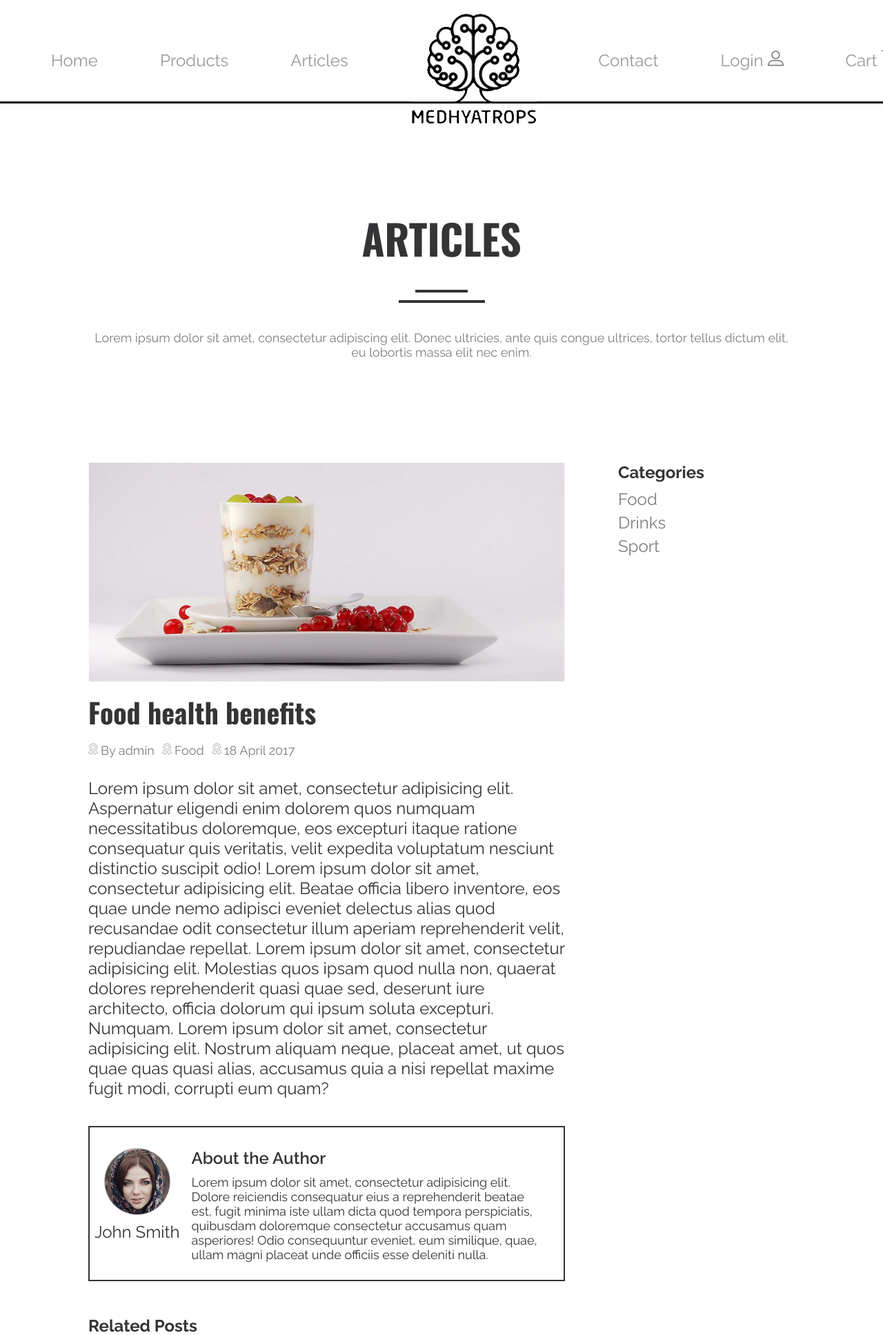
After one commit to Dobrohotova/medhyatrops, a PHP site: page /article1.php in a window 1280 px wide. The commit adds this page. Shown: the top 1935 px of the page at 69% size. Run offline with PHP 8.4, Linux system fonts and the light colour scheme.

Commit message:
article specific 1 (not finished, needs related posts)

```diff
--- /dev/null
+++ b/article1.php
@@ -0,0 +1,61 @@
+<!DOCTYPE html>
+<html>
+<head>
+	<meta charset="utf-8">
+	<meta name="author" content="Irina Dobrohotova">
+	<meta name="description" content="Irina Dobrohotova">
+	<meta name="keywords" content="Medhyatrops">
+	<meta name="viewport" content="">
+	<title>Medhyatrops</title>
+
+	<link href="https://fonts.googleapis.com/css?family=Oswald:300,400,600,700|Raleway:300,400,600,700" rel="stylesheet">
+	<link rel="stylesheet" type="text/css" href="styles/header.css">
+  	<link href="styles/article1.css" rel="stylesheet">
+</head>
+<body>
+<div class="container">
+	<?php include('header.html'); ?>
+	<div class="articles">
+		<h1>Articles</h1>
+		<div class="line1"></div>
+		<div class="line2"></div>
+		<h3>Lorem ipsum dolor sit amet, consectetur adipiscing elit. Donec ultricies, ante quis congue ultrices, tortor tellus dictum elit, eu lobortis massa elit nec enim.</h3>
+	</div>
+	<div class="articles_all">
+		<div class="left">
+			<div class="article_holder">
+				<img src="media/images/articleinside1.png">
+				<h2 class="article_h">Food health benefits</h2>
+				<div class="article_small">
+						<img src="media/images/icons/article.png">
+						<span>By admin</span>
+						<img src="media/images/icons/article.png">
+						<span>Food</span>
+						<img src="media/images/icons/article.png">
+						<span>18 April 2017</span>
+				</div>
+				<p class="article_p">Lorem ipsum dolor sit amet, consectetur adipisicing elit. Aspernatur eligendi enim dolorem quos numquam necessitatibus doloremque, eos excepturi itaque ratione consequatur quis veritatis, velit expedita voluptatum nesciunt distinctio suscipit odio! Lorem ipsum dolor sit amet, consectetur adipisicing elit. Beatae officia libero inventore, eos quae unde nemo adipisci eveniet delectus alias quod recusandae odit consectetur illum aperiam reprehenderit velit, repudiandae repellat. Lorem ipsum dolor sit amet, consectetur adipisicing elit. Molestias quos ipsam quod nulla non, quaerat dolores reprehenderit quasi quae sed, deserunt iure architecto, officia dolorum qui ipsum soluta excepturi. Numquam. Lorem ipsum dolor sit amet, consectetur adipisicing elit. Nostrum aliquam neque, placeat amet, ut quos quae quas quasi alias, accusamus quia a nisi repellat maxime fugit modi, corrupti eum quam?</p>
+				<div class="author">
+					<div class="author_left">
+						<img src="media/images/author1.png">
+						<span>John Smith</span>
+					</div>
+					<div class="author_right">
+						<p class="author_about">About the Author</p>
+						<p class="author_lorem">Lorem ipsum dolor sit amet, consectetur adipisicing elit. Dolore reiciendis consequatur eius a reprehenderit beatae est, fugit minima iste ullam dicta quod tempora perspiciatis, quibusdam doloremque consectetur accusamus quam asperiores! Odio consequuntur eveniet, eum similique, quae, ullam magni placeat unde officiis esse deleniti nulla.</p>
+					</div>
+				</div>
+				<p class="related">Related Posts</p>
+
+			</div>
+		</div>
+		<div class="right">
+			<p class="right_h">Categories</p>
+			<p class="right_category">Food</p>
+			<p class="right_category">Drinks</p>
+			<p class="right_category">Sport</p>
+		</div>
+	</div>
+</div>
+</body>
+</html>
--- a/articles.php
+++ b/articles.php
@@ -35,7 +35,7 @@
 						<span>18 April 2017</span>
 				</div>
 				<p class="article_p">Lorem ipsum dolor sit amet, consectetur adipisicing elit. Aspernatur eligendi enim dolorem quos numquam necessitatibus doloremque, eos excepturi itaque ratione consequatur quis veritatis, velit expedita voluptatum nesciunt distinctio suscipit odio!</p>
-				<a href="#.php">
+				<a href="article1.php">
 					<div class="button_more">
 						<p>more</p>
 					</div>
--- /dev/null
+++ b/styles/article1.css
@@ -0,0 +1,189 @@
+* {
+	margin: 0;
+	padding: 0;
+	box-sizing: border-box;
+}
+
+.container {
+	width: 100%;
+	/*padding-top: 300px;*/
+}
+
+.articles {
+	width: 80%;
+	height: 370px;
+	margin: 300px auto 0 auto;
+}
+
+	.articles h1 {
+		font-size: 60px;
+		font-weight: 700;
+		font-family: 'Oswald', sans-serif;
+		margin-top: 100px;
+		text-align: center;
+		color: #343436;
+		text-transform: uppercase;
+	}
+
+	.line1 {
+		width: 76px;
+		height: 35px;
+		border-bottom: 4px solid #343436;
+		margin: 0 auto;
+	}
+
+	.line2 {
+		width: 125px;
+		height: 15px;
+		border-bottom: 4px solid #343436;
+		margin: 0 auto;
+	}
+
+	.articles h3 {
+		font-size: 18px;
+		font-weight: 400;
+		font-family: 'Raleway', sans-serif;
+		margin-top: 40px;
+		text-align: center;
+		color: #7e7e7e;
+	}
+
+.articles_all {
+	width: 80%;
+	height: 2650px;
+	margin: 0 auto;
+}
+
+	.left {
+		width: 75%;
+		height: 2650px;
+		float: left;
+	}
+
+		.article_holder {
+			width: 90%;
+			height: 750px;
+			margin-bottom: 230px;
+			/*background-color: lime;*/
+		}
+
+			.article_holder img {
+				width: 100%;
+			}
+
+			.article_h {
+				font-family: 'Oswald', sans-serif;
+				font-size: 40px;
+				font-weight: 700;
+				color: #343436;
+				margin-top: 10px;
+			}
+
+			.article_small {
+				margin-top: 15px;
+				margin-bottom: 30px;
+			}
+
+				.article_small img {
+					width: 14px;
+					height: 17px;
+				}
+
+				.article_small span {
+					font-size: 18px;
+					font-weight: 400;
+					font-family: 'Raleway', sans-serif;
+					color: #7d7d7d;
+					margin-right: 7px;
+				}
+
+
+			.article_p {
+				font-family: 'Raleway', sans-serif;
+				font-size: 24px;
+				font-weight: 400;
+				color: #343436;
+				margin-bottom: 40px;
+			}
+
+			/*.article_holder a {
+				text-decoration: none;
+			}*/
+
+			.author {
+				width: 100%;
+				height: 30%;
+				border: 2px solid #343436;
+			}
+
+				.author_left {
+					width: 20%;
+					float: left;
+				}
+
+					.author_left img {
+						width: 70%;
+						display: block;
+						text-align: center;
+						margin: 30px auto 10px auto;
+					}
+
+					.author_left span {
+						font-family: 'Raleway', sans-serif;
+						font-size: 24px;
+						font-weight: 400;
+						color: #343436;
+						text-align: center;
+						display: block;
+					}
+
+				.author_right {
+					width: 80%;
+					float: left;
+					padding: 30px 30px 30px 10px;
+				}
+
+					.author_about  {
+						font-family: 'Raleway', sans-serif;
+						font-size: 24px;
+						font-weight: 600;
+						color: #343436;
+						margin-bottom: 10px;
+					}
+
+					.author_lorem {
+						font-family: 'Raleway', sans-serif;
+						font-size: 18px;
+						font-weight: 400;
+						color: #343436;
+					}
+
+				.related {
+					font-family: 'Raleway', sans-serif;
+					font-size: 24px;
+					font-weight: 700;
+					color: #343436;
+					margin-top: 50px;
+				}
+
+	.right {
+		width: 25%;
+		height: 2650px;
+		float: left;
+	}
+
+		.right_h {
+			font-family: 'Raleway', sans-serif;
+			font-weight: 700;
+			color: #343436;
+			font-size: 24px;
+			margin-bottom: 10px;
+		}
+
+			.right_category {
+				font-family: 'Raleway', sans-serif;
+				font-weight: 400;
+				color: #7e7e7e;
+				font-size: 24px;
+				margin-bottom: 5px;
+			}
```
Also changed, not shown: article.php (added, +49 -0 lines), styles/article.css (added, +164 -0 lines), media/images/author1.png (added).
